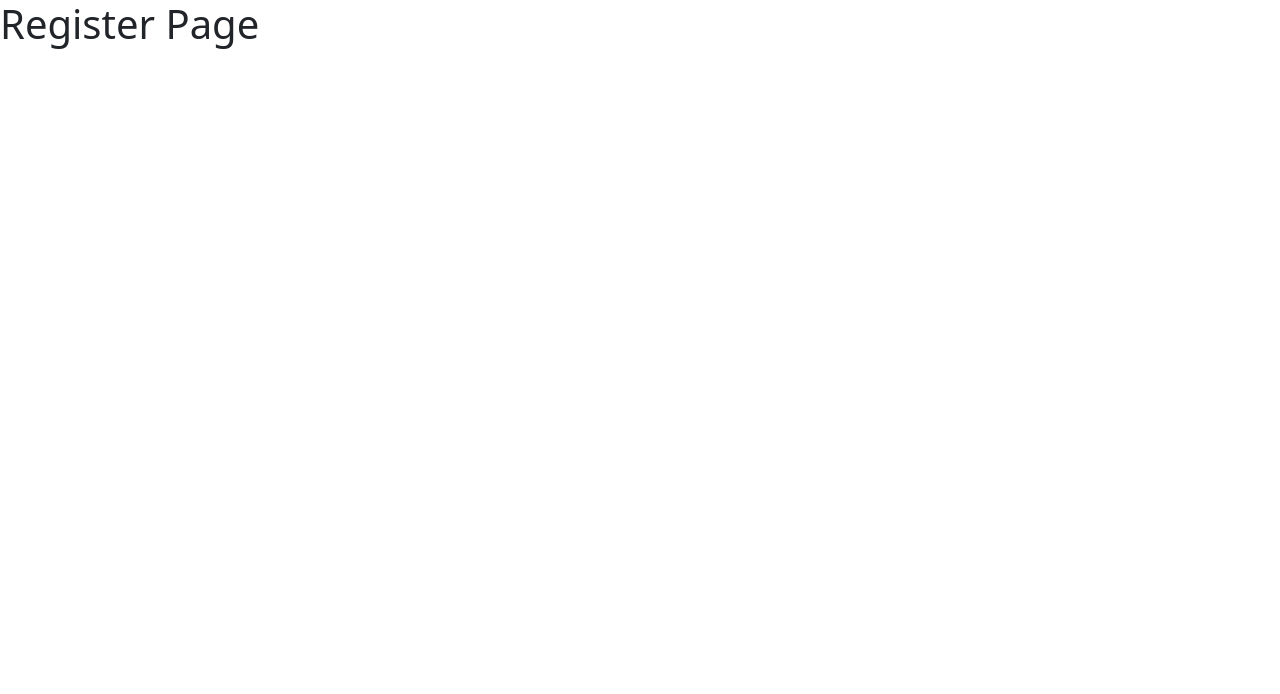
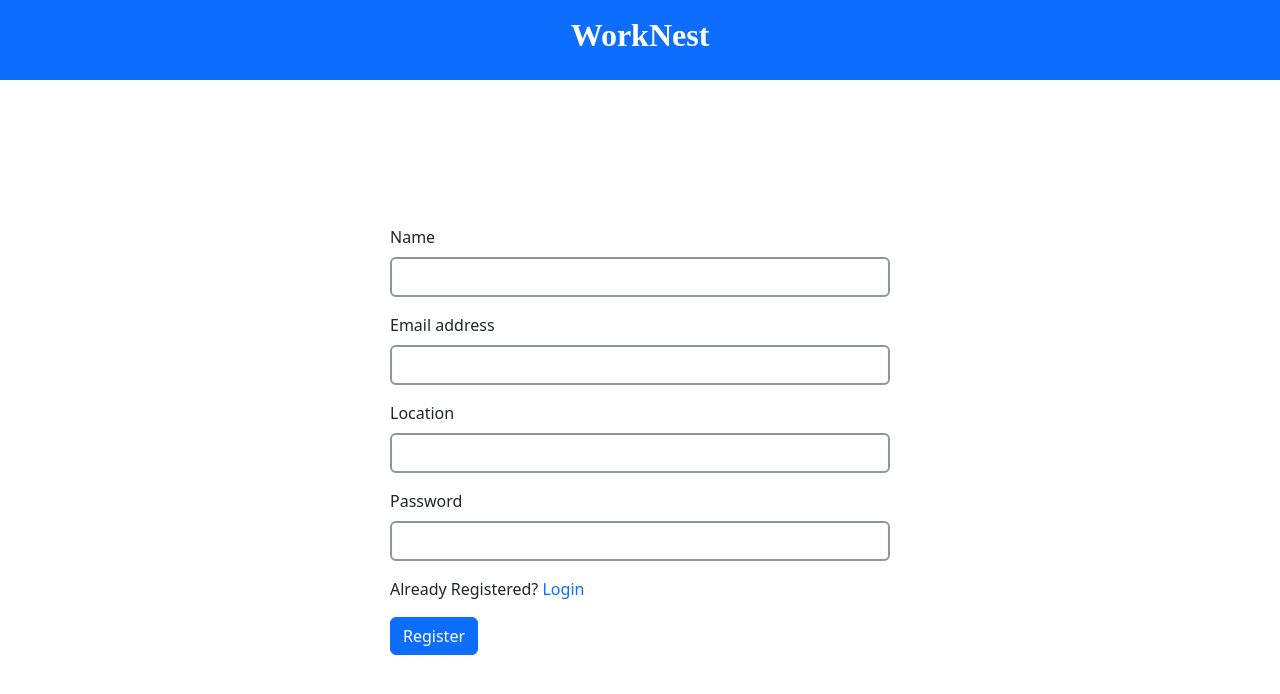
Before and after one commit to mk-manishkumar/worknest, a React (Vite) app in the folder client/: page /register in a window 1280 px wide. Shown: the top 694 px of the page. Built offline with nearby package versions, Linux system fonts and the light colour scheme.

Commit message:
Create form in Register.jsx

```diff
--- a/client/src/index.css
+++ b/client/src/index.css
@@ -5,3 +5,27 @@
   margin: 0;
   box-sizing: border-box;
 }
+
+.reg-header{
+  height: 10vh;
+  padding-top: 1rem;
+}
+
+.form-container{
+  display: flex;
+  flex-direction: column;
+  align-items: center;
+  justify-content: center;
+  height: 90vh;
+}
+
+.form-control{
+  width: 500px;
+  border: 2px solid rgb(143, 150, 150);
+}
+
+.register-header{
+  font-size: 2rem;
+  font-family: cursive;
+  font-weight: 700;
+}
--- a/client/src/pages/Register.jsx
+++ b/client/src/pages/Register.jsx
@@ -1,11 +1,53 @@
-import React from 'react'
+import React from "react";
+import { Link } from "react-router-dom";
 
 const Register = () => {
   return (
-    <div>
-      <h1>Register Page</h1>
-    </div>
-  )
-}
+    <>
+      <header className="text-center text-white bg-primary reg-header">
+        <h2 className="mb-5 register-header">WorkNest</h2>
+      </header>
+      <div className="form-container">
+        <form>
+          <div className="mb-3">
+            <label htmlFor="name" className="form-label">
+              Name
+            </label>
+            <input type="text" className="form-control" name="name" />
+          </div>
+          <div className="mb-3">
+            <label htmlFor="email" className="form-label">
+              Email address
+            </label>
+            <input type="email" className="form-control" name="password" />
+          </div>
+          <div className="mb-3">
+            <label htmlFor="location" className="form-label">
+              Location
+            </label>
+            <input type="text" className="form-control" name="location" />
+          </div>
+          <div className="mb-3">
+            <label htmlFor="password" className="form-label">
+              Password
+            </label>
+            <input type="password" className="form-control" name="password" />
+          </div>
+          <div className="d-flex">
+            <p>
+              Already Registered?{" "}
+              <Link to="/login" className="text-decoration-none">
+                Login
+              </Link>{" "}
+            </p>
+          </div>
+          <button type="submit" className="btn btn-primary">
+            Register
+          </button>
+        </form>
+      </div>
+    </>
+  );
+};
 
-export default Register
+export default Register;
```
